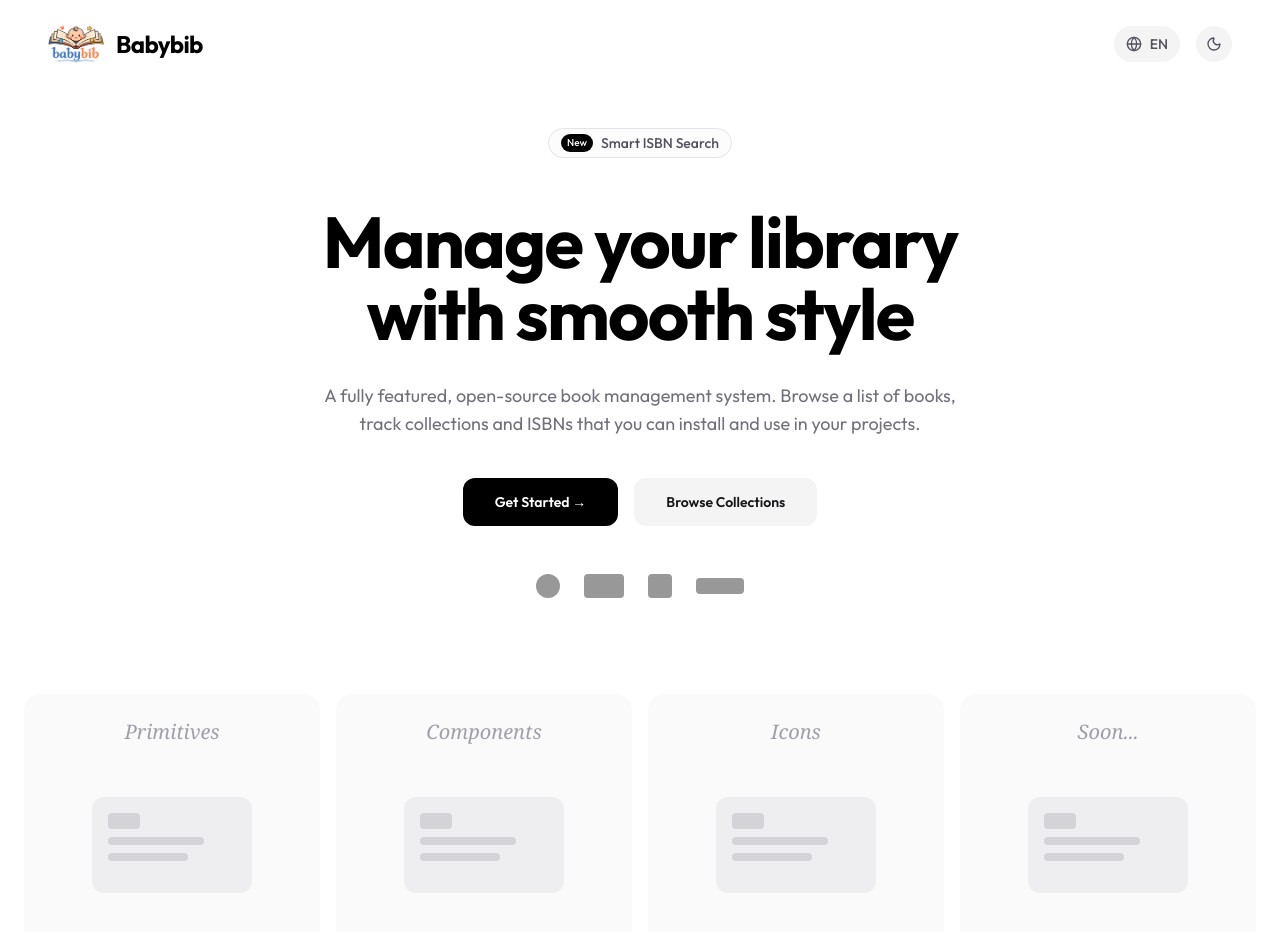
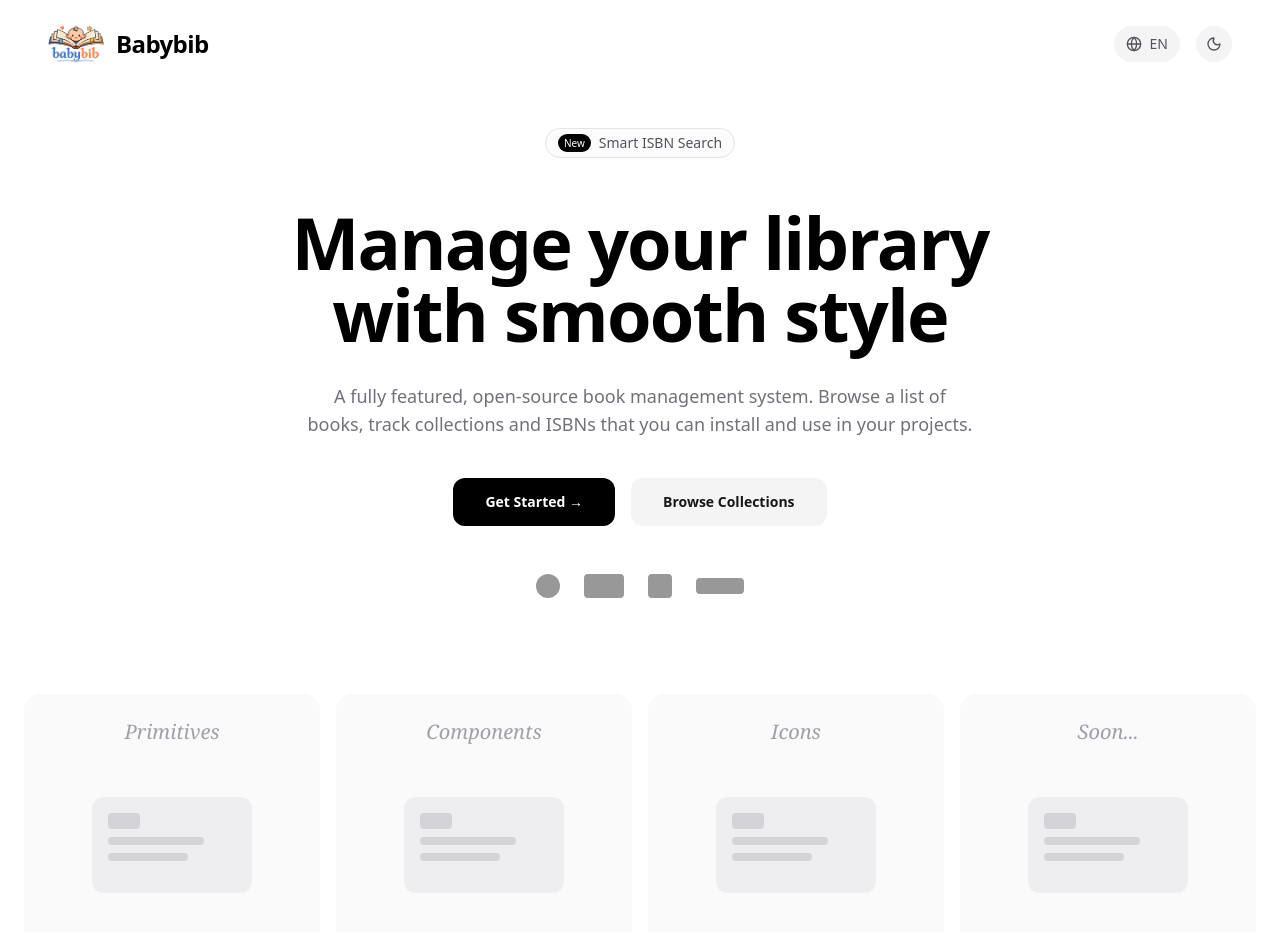
Before and after one commit to thnakon/babybib-next.js, a Next.js app: page / in a window 1280 px wide. Shown: the top 932 px of the page. Built offline with nearby package versions, Linux system fonts and the light colour scheme.

Commit message:
Fix font-family matching Tailwind CSS config

```diff
--- a/src/app/globals.css
+++ b/src/app/globals.css
@@ -8,7 +8,6 @@
 @theme inline {
   --color-background: var(--background);
   --color-foreground: var(--foreground);
-  --font-sans: var(--font-outfit);
 }
 
 @media (prefers-color-scheme: dark) {
@@ -21,5 +20,4 @@
 body {
   background: var(--background);
   color: var(--foreground);
-  font-family: var(--font-outfit), Arial, Helvetica, sans-serif;
 }
--- a/src/app/layout.tsx
+++ b/src/app/layout.tsx
@@ -21,7 +21,7 @@ export default function RootLayout({
   return (
     <html lang="en" suppressHydrationWarning>
       <body
-        className={`${outfit.variable} font-sans antialiased bg-white dark:bg-[#0a0a0a]`}
+        className={`${outfit.className} antialiased bg-white dark:bg-[#0a0a0a]`}
       >
         <ThemeProvider attribute="class" defaultTheme="system" enableSystem disableTransitionOnChange>
           {children}
```
